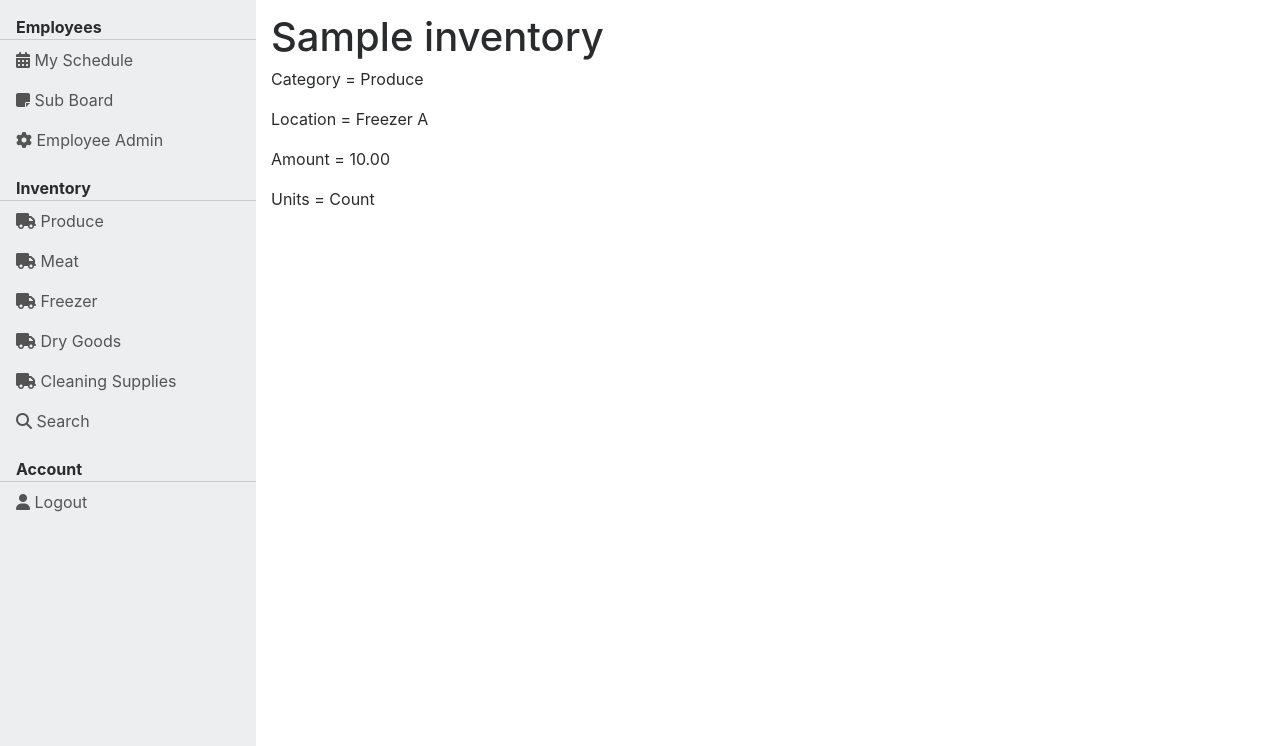
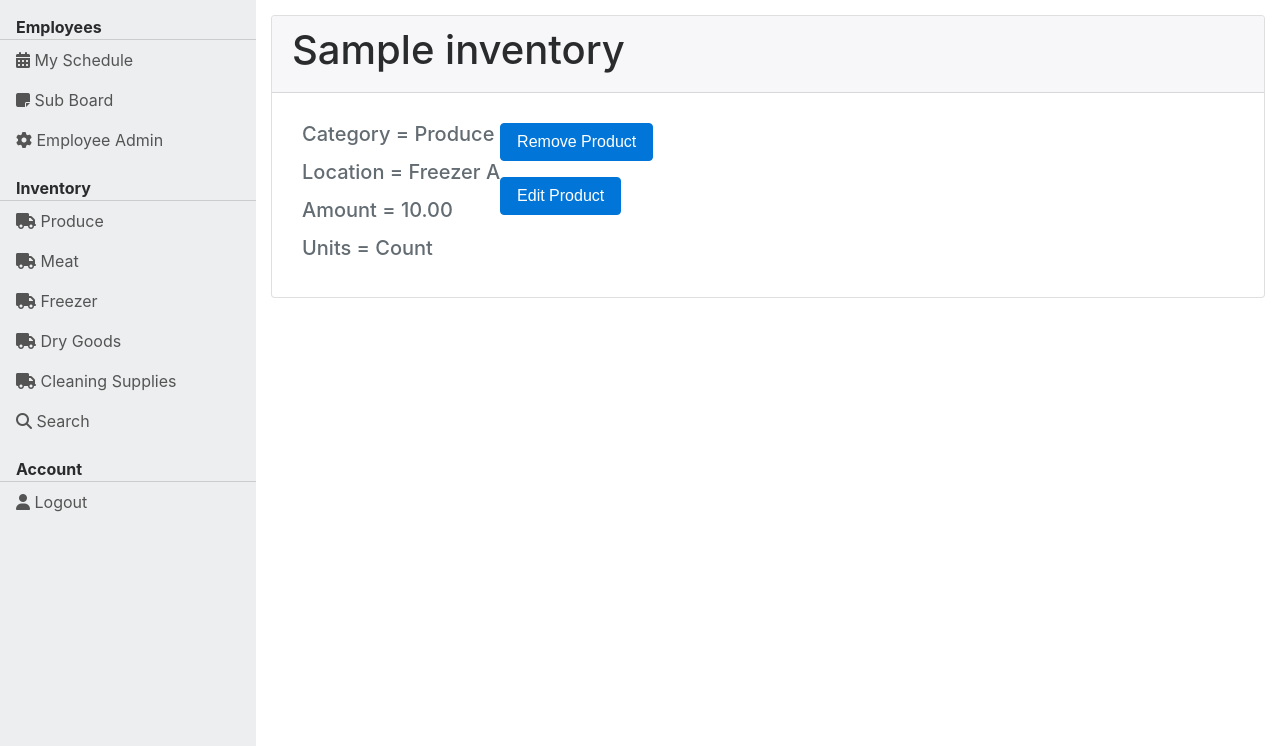
Before and after one commit to lmann4/cis526-final-project, a Django app: page /inventory/1/ in a window 1280 px wide. Shown: the part 54-800 px from the top of the page. Run offline with Django 3.2, Linux system fonts and the light colour scheme; a user stored in the database is signed in; data comes from the database, SQL or seed files in the repository; tables that the repository leaves empty hold one stand-in row (values such as "Sample post"); some libraries are stand-ins or nearby versions.

Commit message:
put them in bootstrap cards

```diff
--- a/resource_management/apps/inventory/templates/inventory/inventory_detail.html
+++ b/resource_management/apps/inventory/templates/inventory/inventory_detail.html
@@ -3,8 +3,11 @@
 {% block title %}Inventory{% endblock %}
 
 {%  block content %}
-    <h1>{{ object.name }}</h1>
-	<p>Category = {{ object.category }}</p>
+	<div class="card">
+        <div class="card-header"><h1>{{ object.name }}</h1></div>
+        <div class="card-block">
+            <div class="row" style="margin: 10px;">
+		    	<h5 class="text-muted"><p>Category = {{ object.category }}</p>
 					<p>Location = {{ object.location }}</p>
 					<p>Amount = {{ object.amount }}</p>
 					{% if object.units == 0 %}
@@ -16,5 +19,12 @@
 					{% else %}
 					  <span>Units = Liters</span>
 					{% endif %}
-
+				</h5>
+				<h5>
+					<p><button class="btn btn-primary">Remove Product</button></p>
+					<p><button class="btn btn-primary">Edit Product</button></p>
+				</h5>
+		    </div>
+	    </div>
+	</div>
 {% endblock %}
```
Also changed, not shown: resource_management/apps/inventory/templates/inventory/inventory_list.html (+23 -4 lines). Lines whose indentation alone changed are shown as unchanged.
